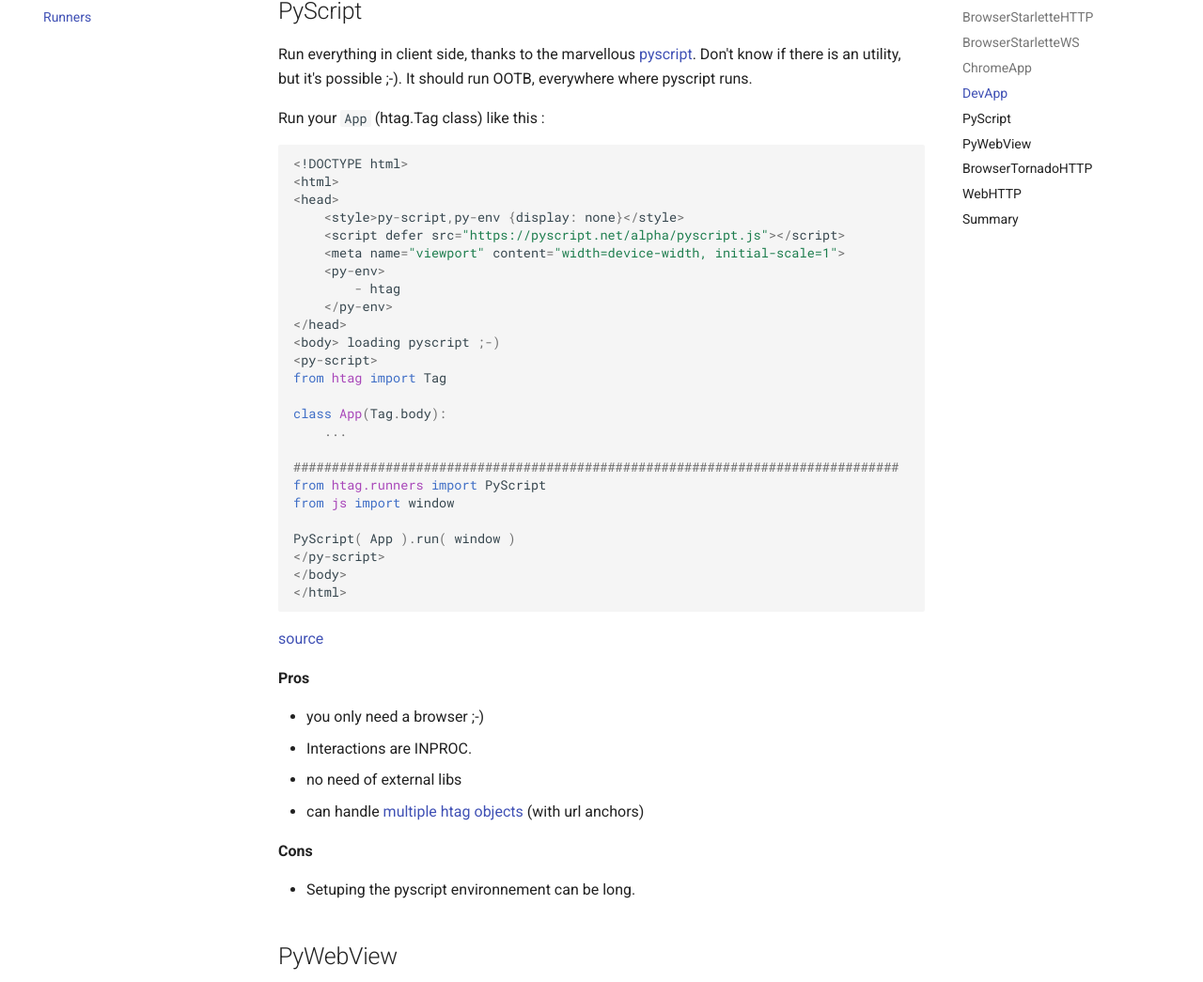
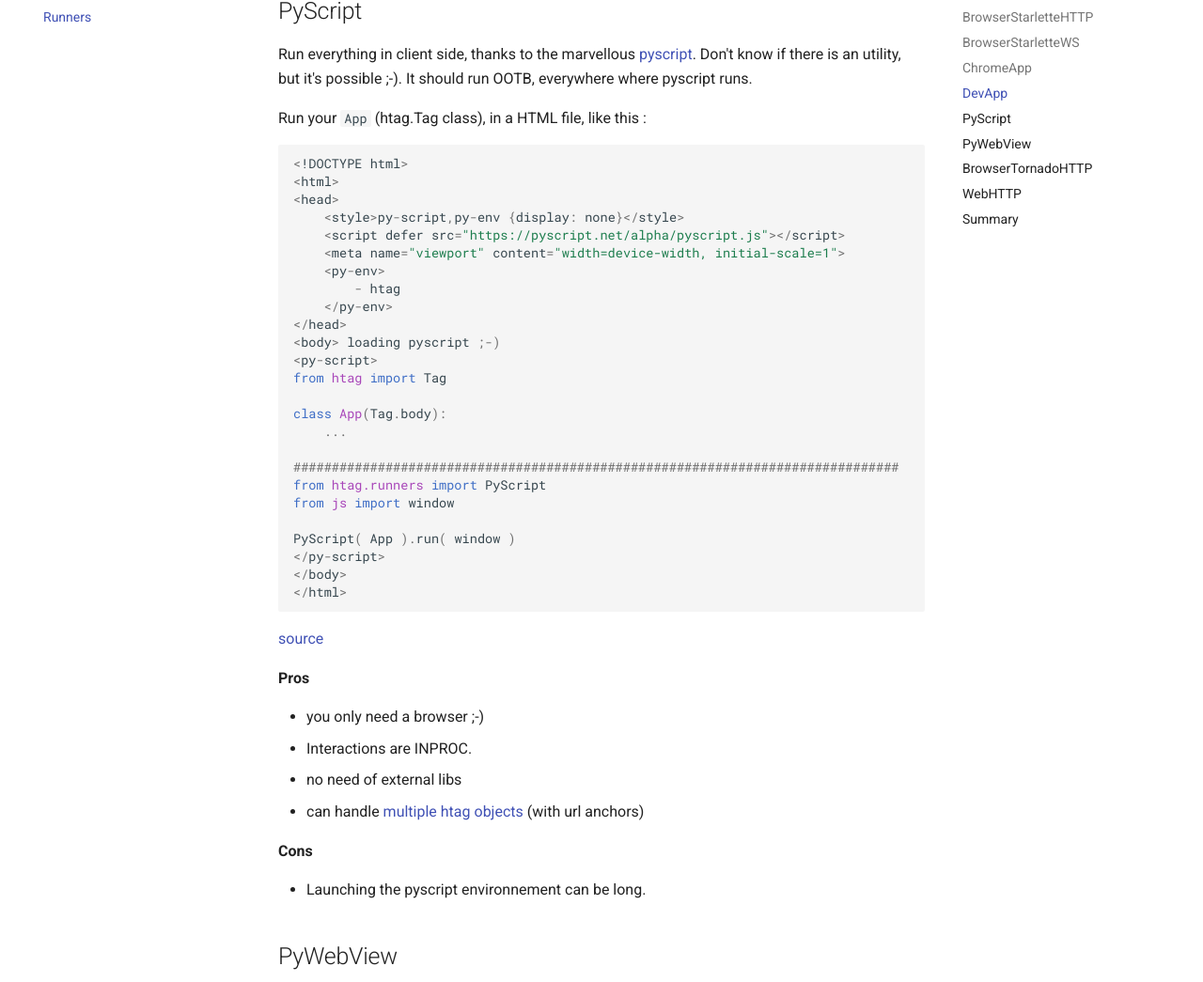
Before and after one commit to manatlan/htag, an MkDocs documentation site: the page built from docs/runners.md, in a window 1280 px wide and 1400 px high, scrolled down 3512 px. Shown: the part 144-1189 px from the top of the window at 94% size. Built offline with MkDocs 1.6.1 and Material for MkDocs 9.7.7, drawn with Linux system fonts in a browser that asks for light colours; comment, search, counter and statistics services are not loaded; some of the changed text lies outside the part shown.

Commit message:
Update runners.md

````diff
--- a/docs/runners.md
+++ b/docs/runners.md
@@ -8,7 +8,7 @@
  * [DevApp](#devapp) is the perfect runner during developpement process, because it autoreloads (and autorefreshs UI) on file changes, and it's easy to follow http interactions in devtools/console of your browser.
  * [PyWebView](#pywebview) is the perfect solution, to deliver a gui python app, as a freezed exe (embbeding the pywebview/cef).
  * [ChromeApp](#chromeapp) is the perfect solution to deliver a gui python app, with minimal footprints, because it will reuse the installed chrome of the computer.
- * [PyScript](#pyscript)" is fun, if you only have a browser (no need of python ;-), just html !
+ * [PyScript](#pyscript) is fun, if you only have a browser (no need of python ;-), just html !
 
 But, in all cases, your **htag app** will run in all theses runners, in the same way !
 
@@ -143,7 +143,7 @@
 Run everything in client side, thanks to the marvellous [pyscript](https://pyscript.net/). Don't know if there is an utility, but it's possible ;-).
 It should run OOTB, everywhere where pyscript runs.
 
-Run your `App` (htag.Tag class) like this :
+Run your `App` (htag.Tag class), in a HTML file, like this :
 
 ```python
 <!DOCTYPE html>
@@ -184,7 +184,7 @@
 
 **Cons**
 
- - Setuping the pyscript environnement can be long.
+ - Launching the pyscript environnement can be long.
 
 ## PyWebView
 Run everything in a [pywebview](https://pywebview.flowrl.com/) instance. The ideal solution to provide a "python GUI app".
````
